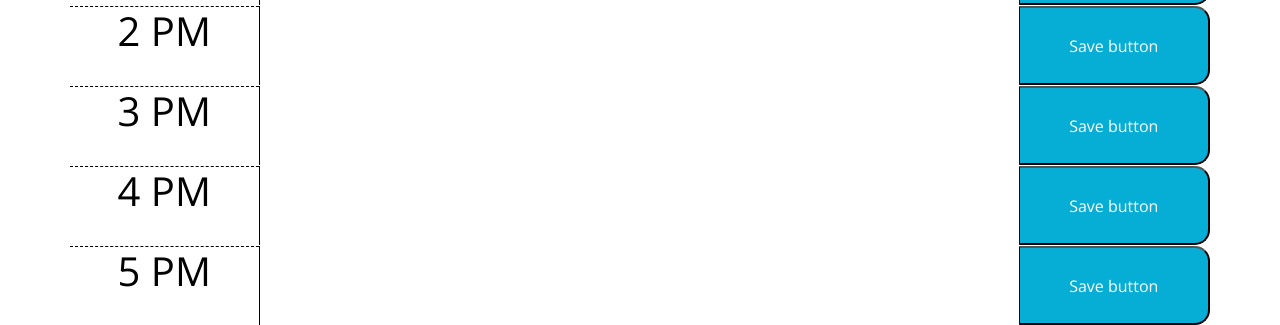
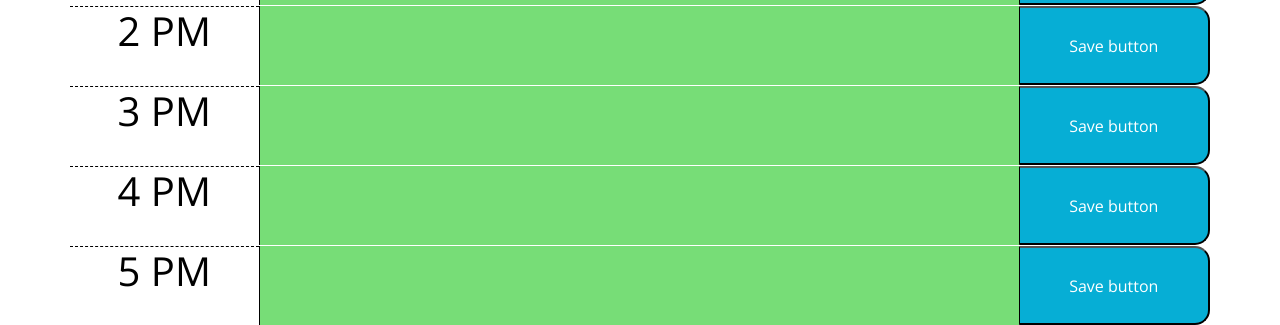
Before and after one commit to mrasahi/workDayScheduler, a plain HTML site: page index.html in a window 1280 px wide. Shown: the part 695-1020 px from the top of the page. Drawn offline with nearby package versions, Linux system fonts and the light colour scheme.

Commit message:
class bg loop works

```diff
--- a/assets/js/planner.js
+++ b/assets/js/planner.js
@@ -1,3 +1,22 @@
-let currentTime = moment().format(HH)
+// Current time hour in military time to compare easier
+let currentTime = parseInt(moment().format('HH'))
 
-console.log(currenttime)
+console.log(currentTime)
+
+// Add class to each time block
+function hourBg() {
+    for (i = 9; i <= 17; i++) {
+        // Resets classes first
+        $(`#${i}`).removeClass('past present future')
+        // Check hour with currentTime, then add class bg
+        if (parseInt($(`#${i}`).attr('id')) < currentTime) {
+            $(`#${i}`).addClass('past')
+        } else if (parseInt($(`#${i}`).attr('id')) === currentTime) {
+            $(`#${i}`).addClass('present')
+        } else {
+            $(`#${i}`).addClass('future')
+        }
+    }
+}
+
+hourBg()
--- a/index.html
+++ b/index.html
@@ -61,7 +61,7 @@
     <div class="time-block">
       <div class="row">
         <h1 class="hour col">1 PM</h1>
-        <textarea class="description col-8" name="" id="1"></textarea>
+        <textarea class="description col-8" name="" id="13"></textarea>
         <button class="saveBtn col">Save button</button>
       </div>
     </div>
@@ -69,7 +69,7 @@
     <div class="time-block">
       <div class="row">
         <h1 class="hour col">2 PM</h1>
-        <textarea class="description col-8" name="" id="2"></textarea>
+        <textarea class="description col-8" name="" id="14"></textarea>
         <button class="saveBtn col">Save button</button>
       </div>
     </div>
@@ -77,7 +77,7 @@
     <div class="time-block">
       <div class="row">
         <h1 class="hour col">3 PM</h1>
-        <textarea class="description col-8" name="" id="3"></textarea>
+        <textarea class="description col-8" name="" id="15"></textarea>
         <button class="saveBtn col">Save button</button>
       </div>
     </div>
@@ -85,7 +85,7 @@
     <div class="time-block">
       <div class="row">
         <h1 class="hour col">4 PM</h1>
-        <textarea class="description col-8" name="" id="4"></textarea>
+        <textarea class="description col-8" name="" id="16"></textarea>
         <button class="saveBtn col">Save button</button>
       </div>
     </div>
@@ -93,7 +93,7 @@
     <div class="time-block">
       <div class="row">
         <h1 class="hour col">5 PM</h1>
-        <textarea class="description col-8" name="" id="5"></textarea>
+        <textarea class="description col-8" name="" id="17"></textarea>
         <button class="saveBtn col">Save button</button>
       </div>
     </div>
```
